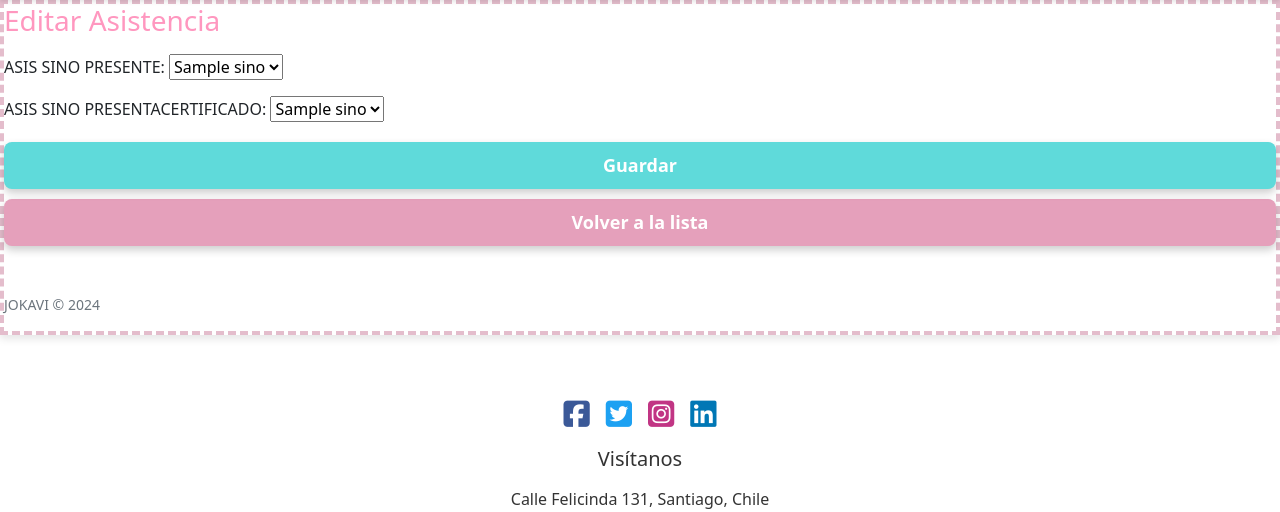
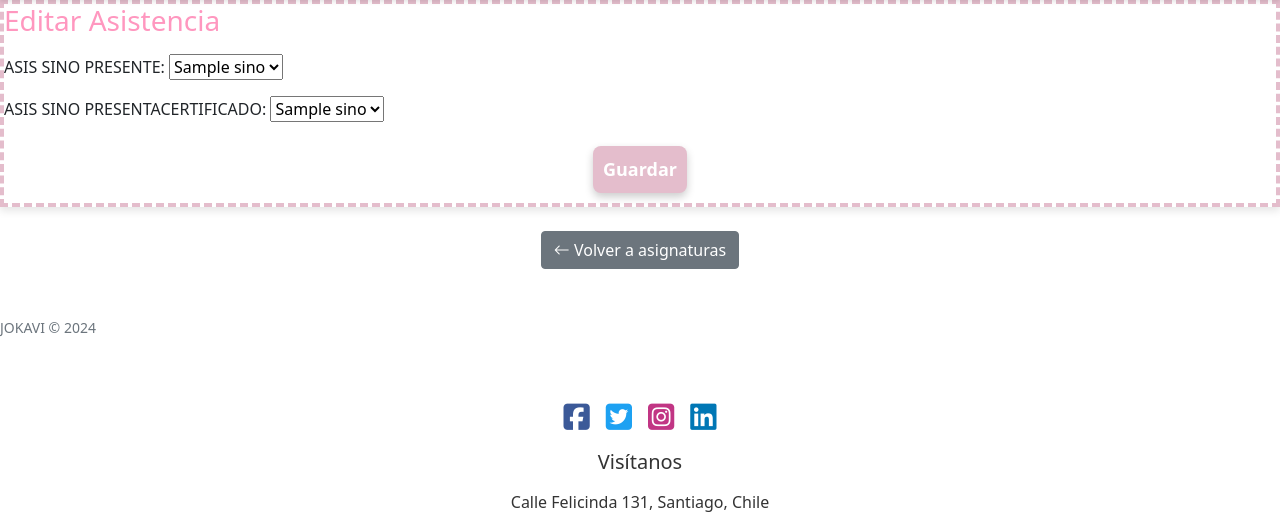
Before and after one commit to VadasmeC/Portafolio-De-TItulos, a Django app: page /asistencia/editar/1/ in a window 1280 px wide. Shown: the part 88-600 px from the top of the page. Run offline with Django 4.2, Linux system fonts and the light colour scheme; a user stored in the database is signed in; tables that the repository leaves empty hold one stand-in row (values such as "Sample post"); some libraries are stand-ins or nearby versions.

Commit message:
final final

```diff
--- a/Fase 2/Evidencias Proyecto/Evidencias de sistema/core/templates/asistencia/editar_asistencia.html
+++ b/Fase 2/Evidencias Proyecto/Evidencias de sistema/core/templates/asistencia/editar_asistencia.html
@@ -12,14 +12,19 @@
         </div>
 
         <!-- Botones -->
-        <button type="submit" class="btn btn-custom btn-login" style="background-color: rgb(95, 218, 218); color: #fff; border: none; width: 100%; font-size: 18px; font-weight: bold; padding: 10px; border-radius: 8px; margin-bottom: 10px; box-shadow: 0 4px 8px rgba(0, 0, 0, 0.2);">
-            Guardar
-        </button>
-        <a href="{% url 'ver_asistencia' asistencia.ASIS_ASIG_ID.ASI_ID %}" class="btn btn-custom btn-register" style="background-color: #e5a0bb; color: #fff; border: none; width: 100%; font-size: 18px; font-weight: bold; padding: 10px; border-radius: 8px; text-align: center; display: block; text-decoration: none; box-shadow: 0 4px 8px rgba(0, 0, 0, 0.2);">
-            Volver a la lista
-        </a>
+        <div class="text-center mt-4">
+            <button type="submit" class="btn btn-custom btn-login" style="background-color: #e4bdcc; color: #fff; border: none; font-size: 18px; font-weight: bold; padding: 10px; border-radius: 8px; margin-bottom: 10px; box-shadow: 0 4px 8px rgba(0, 0, 0, 0.2);">
+                Guardar
+            </button>
+        </div>
 
-        <p class="mt-5 mb-3 text-muted" style="font-size: 14px;">JOKAVI &copy; 2024</p>
     </form>
 </div>
+<div class="text-center mt-4">
+    <a href="{% url 'index_profesor' %}" class="btn btn-secondary">
+        <i class="bi bi-arrow-left"></i> Volver a asignaturas
+    </a>
+</div>
+<p class="mt-5 mb-3 text-muted" style="font-size: 14px;">JOKAVI &copy; 2024</p>
+
 {% endblock %}
--- a/Fase 2/Evidencias Proyecto/Evidencias de sistema/core/templates/muro/editar_publicacion.html
+++ b/Fase 2/Evidencias Proyecto/Evidencias de sistema/core/templates/muro/editar_publicacion.html
@@ -44,7 +44,7 @@
 
 <!-- Botón de volver centrado -->
 <div class="text-center mt-4">
-    <a href="{% url 'perfil' %}" class="btn btn-secondary" style="background-color: #d6d6d6; color: #6c757d; border-radius: 8px; padding: 10px 20px;">
+    <a href="{% url 'muro' %}" class="btn btn-secondary" style="background-color: #d6d6d6; color: #6c757d; border-radius: 8px; padding: 10px 20px;">
         <i class="bi bi-arrow-left"></i> Volver
     </a>
 </div>
```
